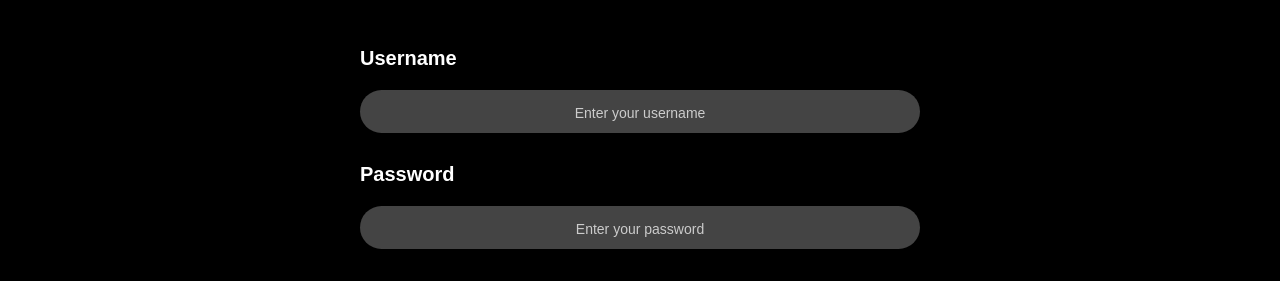
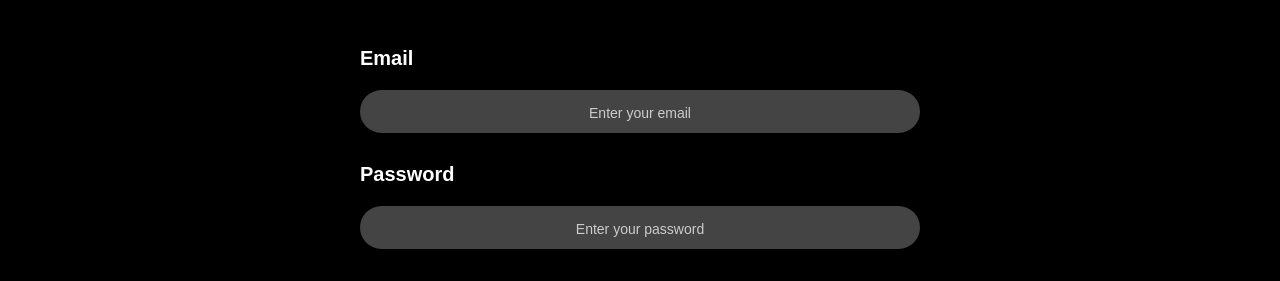
Before and after one commit to dmr-uni-projects-assignments/HCI-FinalProject-MotorApp, a plain HTML site: page index.html in a window 1280 px wide. Shown: the part 488-769 px from the top of the page. Drawn offline with Linux system fonts and the light colour scheme.

Commit message:
stresssss

```diff
--- a/index.html
+++ b/index.html
@@ -35,8 +35,8 @@
         <h1>HELLO HONDA BIKERS!</h1>
 
         <form class="form">
-            <label class="input-label">Username</label>
-            <input type="text" class="input-box" placeholder="Enter your username" required>
+            <label class="input-label">Email</label>
+            <input type="email" class="input-box" placeholder="Enter your email" required>
             <label class="input-label">Password</label>
             <input type="password" class="input-box" placeholder="Enter your password" required>
 
```
